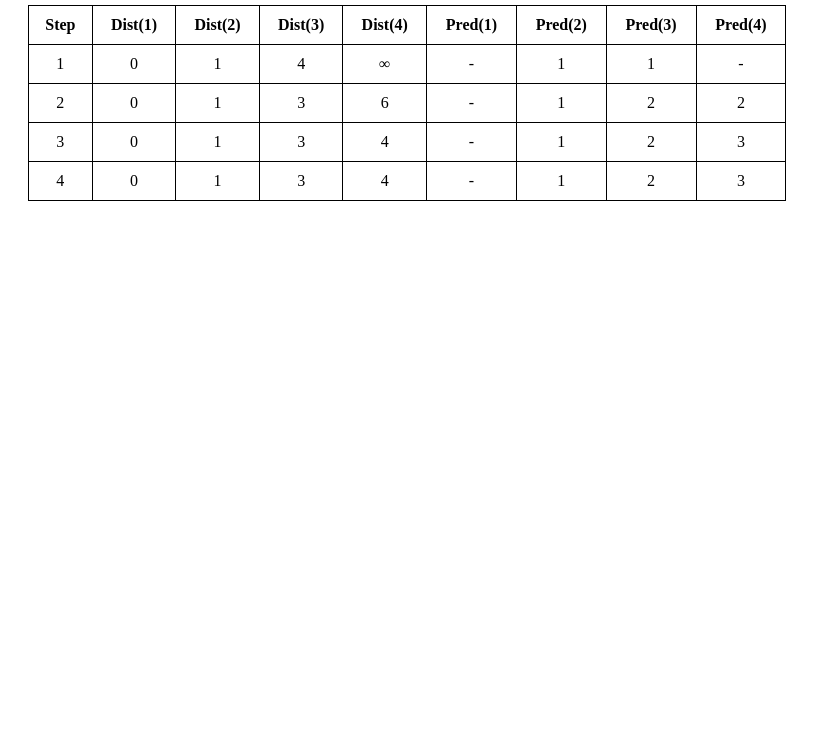
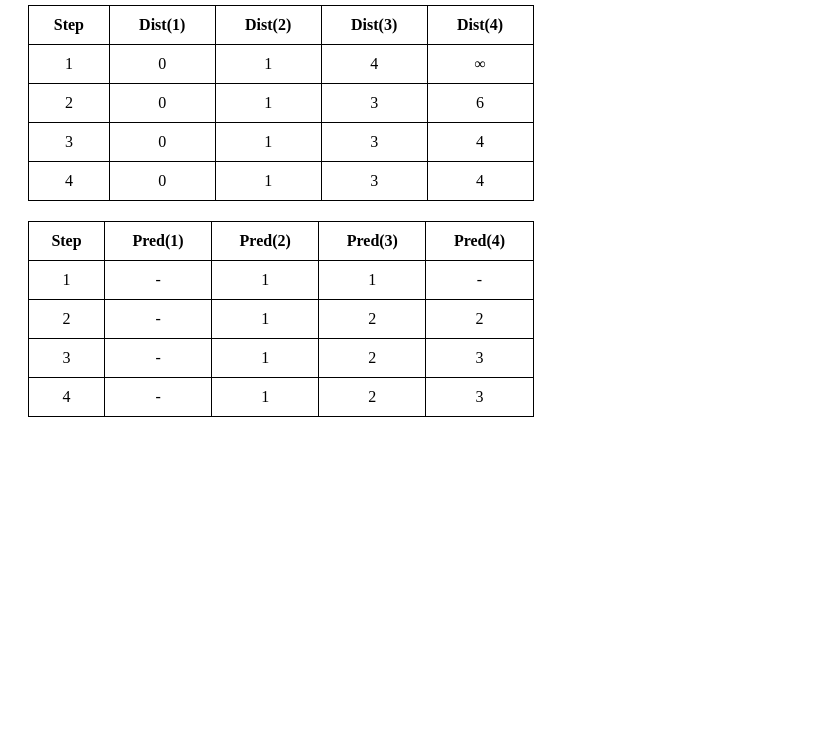
Before and after one commit to geraskalnas/Dijkstra-table, a plain HTML site: page index.html in a window 1280 px wide. Shown: the part 62-800 px from the top of the page, without its empty margins (0-839 px from the left). Drawn offline with Linux system fonts and the light colour scheme.

Commit message:
Distance and predecessor are now displayed in separate tables

```diff
--- a/index.html
+++ b/index.html
@@ -3,11 +3,11 @@
 <head>
   <meta charset="UTF-8">
   <meta name="viewport" content="width=device-width, initial-scale=1.0">
-  <title>Dijkstra's Algorithm Table</title>
+  <title>Dijkstra's Algorithm Tables</title>
   <style>
     table {
       border-collapse: collapse;
-      width: 60%;
+      width: 40%;
       margin: 20px;
     }
 
@@ -23,10 +23,14 @@
 </head>
 <body>
 
-<h2>Dijkstra's Algorithm Table</h2>
+<h2>Dijkstra's Algorithm Tables</h2>
 
-<table id="dijkstraTable">
-  <!-- The table will be generated dynamically using JavaScript -->
+<table id="distanceTable">
+  <!-- The table for distances will be generated dynamically using JavaScript -->
+</table>
+
+<table id="predecessorTable">
+  <!-- The table for predecessors will be generated dynamically using JavaScript -->
 </table>
 
 <script>
@@ -43,7 +47,8 @@
     const distance = {};
     const predecessor = {};
     const visited = {};
-    const table = [];
+    const distanceTable = [];
+    const predecessorTable = [];
 
     for (const node in graph) {
       distance[node] = Infinity;
@@ -75,21 +80,27 @@
         }
       }
 
-      // Build the table row for this step
-      const row = Object.keys(graph).map(node => `<td>${distance[node] === Infinity ? '∞' : distance[node]}</td>`);
+      // Build the distance table row for this step
+      const distanceRow = Object.keys(graph).map(node => `<td>${distance[node] === Infinity ? '∞' : distance[node]}</td>`);
+      distanceTable.push(`<tr><td>${current}</td>${distanceRow.join('')}</tr>`);
+
+      // Build the predecessor table row for this step
       const predecessorRow = Object.keys(graph).map(node => `<td>${predecessor[node] === null ? '-' : predecessor[node]}</td>`);
-      table.push(`<tr><td>${current}</td>${row.join('')}${predecessorRow.join('')}</tr>`);
+      predecessorTable.push(`<tr><td>${current}</td>${predecessorRow.join('')}</tr>`);
     }
 
-    return table;
+    return { distanceTable, predecessorTable };
   }
 
-  // Display the table
+  // Display the tables
   const startNode = 1;
-  const resultTable = dijkstra(graph, startNode);
+  const { distanceTable, predecessorTable } = dijkstra(graph, startNode);
 
-  const tableElement = document.getElementById('dijkstraTable');
-  tableElement.innerHTML = `<tr><th>Step</th>${Object.keys(graph).map(node => `<th>Dist(${node})</th>`).join('')}${Object.keys(graph).map(node => `<th>Pred(${node})</th>`).join('')}</tr>${resultTable.join('')}`;
+  const distanceTableElement = document.getElementById('distanceTable');
+  distanceTableElement.innerHTML = `<tr><th>Step</th>${Object.keys(graph).map(node => `<th>Dist(${node})</th>`).join('')}</tr>${distanceTable.join('')}`;
+
+  const predecessorTableElement = document.getElementById('predecessorTable');
+  predecessorTableElement.innerHTML = `<tr><th>Step</th>${Object.keys(graph).map(node => `<th>Pred(${node})</th>`).join('')}</tr>${predecessorTable.join('')}`;
 </script>
 
 </body>
```
